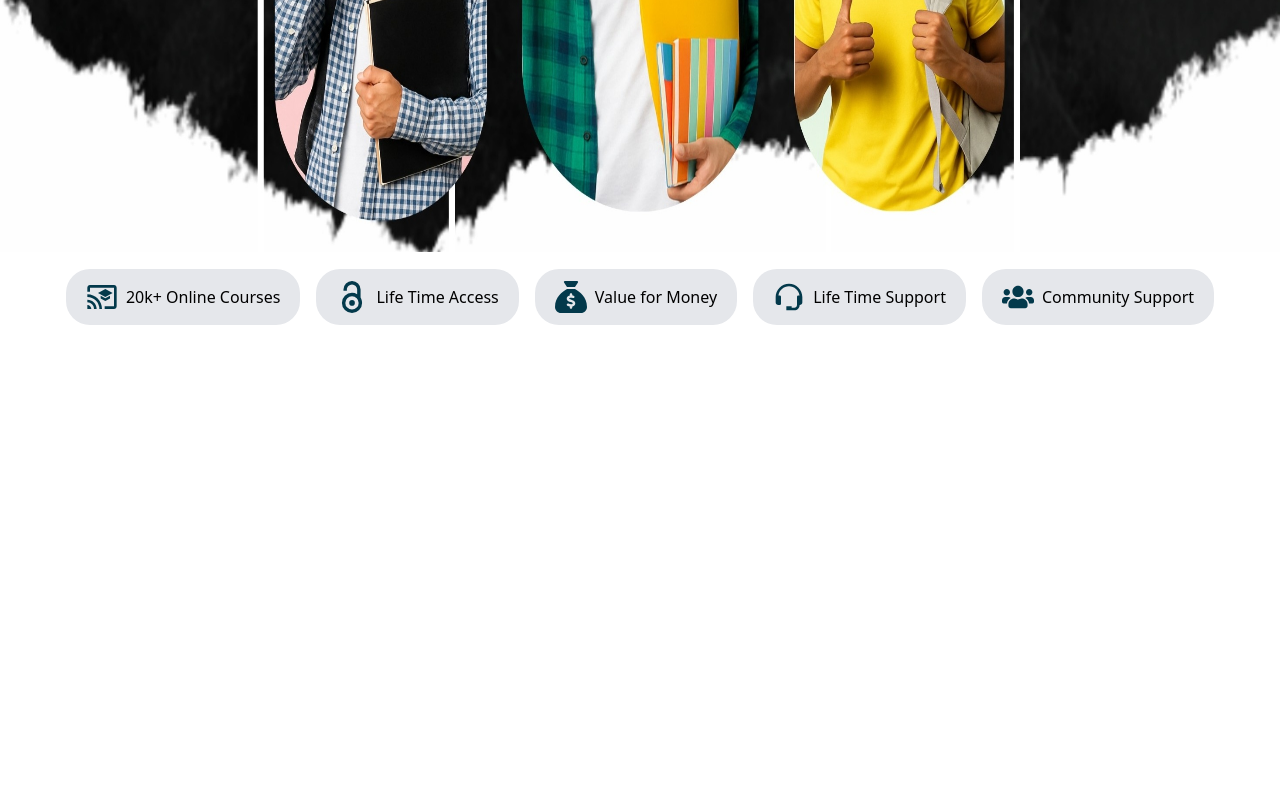
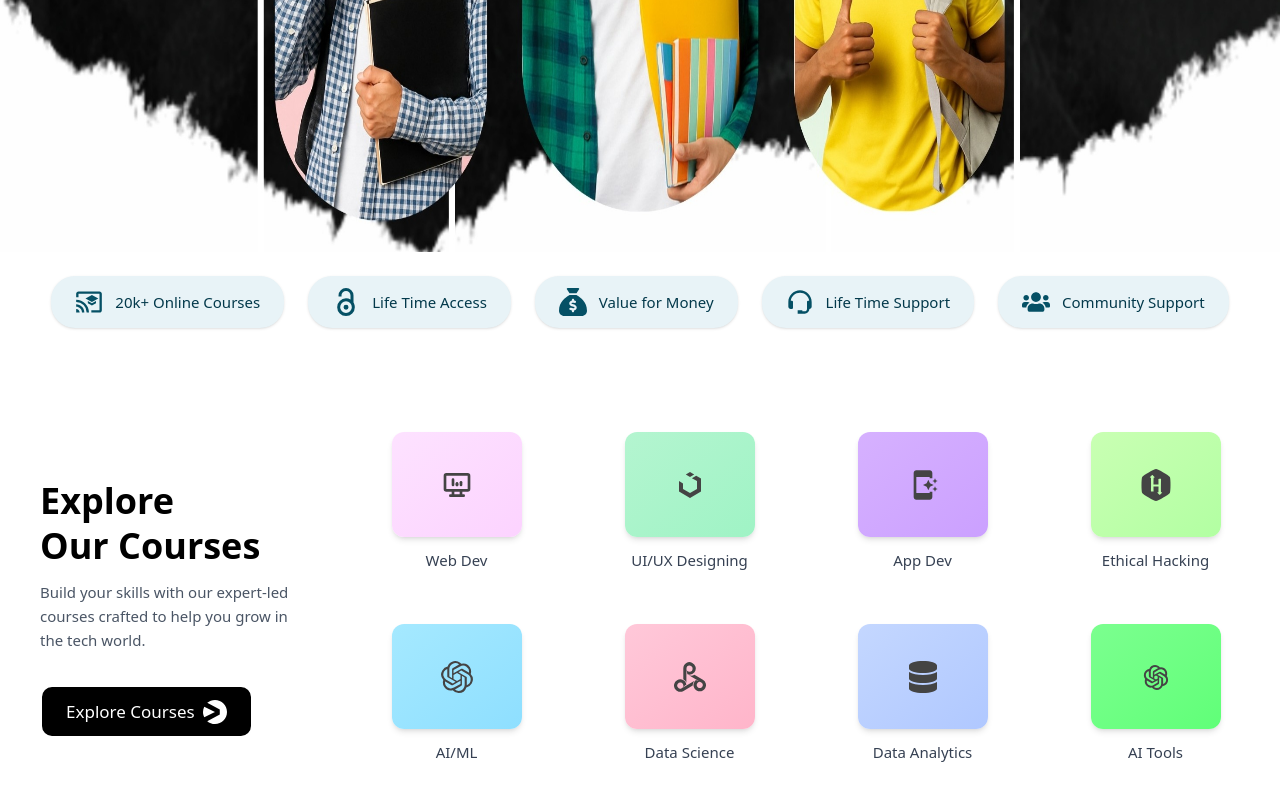
Before and after one commit to Arjun490209/SkillHive, a React (Vite) app in the folder Frontent/: page / in a window 1280 px wide. Shown: the part 868-1668 px from the top of the page. Built offline with nearby package versions, Linux system fonts and the light colour scheme; no server answers.

Commit message:
Footer ui

```diff
--- a/Frontent/src/components/ExploreCourses.jsx
+++ b/Frontent/src/components/ExploreCourses.jsx
@@ -1,15 +1,61 @@
-import React from 'react'
+import React from "react";
+import { SiViaplay } from "react-icons/si";
+import { TbDeviceDesktopAnalytics } from "react-icons/tb";
+import { LiaUikit } from "react-icons/lia";
+import { FaHackerrank } from "react-icons/fa6";
+import { FaDatabase } from "react-icons/fa";
+import { MdAppShortcut } from "react-icons/md";
+import { SiOpenai, SiGoogledataproc } from "react-icons/si";
+import { AiOutlineOpenAI } from "react-icons/ai";
 
 const ExploreCourses = () => {
+  const cards = [
+    { icon: <TbDeviceDesktopAnalytics className="w-8 h-8 text-[#444]" />, label: "Web Dev", bg: "from-[#fde2ff] to-[#fcd3ff]" },
+    { icon: <LiaUikit className="w-8 h-8 text-[#444]" />, label: "UI/UX Designing", bg: "from-[#b4f5d0] to-[#9ff3c5]" },
+    { icon: <MdAppShortcut className="w-8 h-8 text-[#444]" />, label: "App Dev", bg: "from-[#d6b1ff] to-[#cba0ff]" },
+    { icon: <FaHackerrank className="w-8 h-8 text-[#444]" />, label: "Ethical Hacking", bg: "from-[#c9ffb3] to-[#b2ffa2]" },
+    { icon: <SiOpenai className="w-8 h-8 text-[#444]" />, label: "AI/ML", bg: "from-[#a5e9ff] to-[#8edfff]" },
+    { icon: <SiGoogledataproc className="w-8 h-8 text-[#444]" />, label: "Data Science", bg: "from-[#ffc8d9] to-[#ffb5ca]" },
+    { icon: <FaDatabase className="w-8 h-8 text-[#444]" />, label: "Data Analytics", bg: "from-[#c4d7ff] to-[#b0c8ff]" },
+    { icon: <AiOutlineOpenAI className="w-8 h-8 text-[#444]" />, label: "AI Tools", bg: "from-[#7bff8f] to-[#60ff78]" },
+  ];
+
   return (
-    <div className='w-screen min-h-[50vh] lg:h-[50vh] flex flex-col lg:flex-row items-center justify-center gap-4 px-8'>
-        {/* left Top div */}
-        <div></div>
+    <div className="w-screen min-h-[50vh] flex flex-col lg:flex-row items-center justify-center gap-12 px-6 py-10">
 
-        {/* right/bottom div */}
-        <div></div>
+      {/* Left Section */}
+      <div className="w-full lg:w-[350px] flex flex-col items-center lg:items-start justify-center text-center lg:text-left px-4">
+        <span className="text-4xl font-semibold leading-tight">Explore</span>
+        <span className="text-4xl font-semibold leading-tight">Our Courses</span>
+        <p className="text-[15px] mt-3 text-gray-600 leading-relaxed">
+          Build your skills with our expert-led courses crafted to help you grow in the tech world.
+        </p>
+
+        <button className="px-6 py-3 border-2 bg-black text-white rounded-xl text-[17px] font-light flex items-center gap-2 mt-8 cursor-pointer hover:bg-gray-900 transition-all duration-200">
+          Explore Courses <SiViaplay className="w-6 h-6" />
+        </button>
+      </div>
+
+      {/* Right Cards Section */}
+      <div className="w-full max-w-[900px] grid grid-cols-2 sm:grid-cols-3 lg:grid-cols-4 gap-8 place-items-center">
+
+        {cards.map((item, i) => (
+          <div
+            key={i}
+            className="w-[130px] h-40 flex flex-col items-center text-center gap-3 transition-all duration-300 hover:scale-105"
+          >
+            <div
+              className={`w-full h-[105px] rounded-xl bg-gradient-to-br ${item.bg} shadow-md flex items-center justify-center`}
+            >
+              {item.icon}
+            </div>
+            <span className="text-[15px] font-medium text-gray-700">{item.label}</span>
+          </div>
+        ))}
+
+      </div>
     </div>
-  )
-}
+  );
+};
 
-export default ExploreCourses
+export default ExploreCourses;
--- a/Frontent/src/components/Logos.jsx
+++ b/Frontent/src/components/Logos.jsx
@@ -1,36 +1,32 @@
 import React from "react";
 import { MdCastForEducation } from "react-icons/md";
-import {SiOpenaccess} from 'react-icons/si'
-import {FaSackDollar} from 'react-icons/fa6'
-import {BiSupport} from 'react-icons/bi'
-import {FaUsers} from 'react-icons/fa'
+import { SiOpenaccess } from "react-icons/si";
+import { FaSackDollar } from "react-icons/fa6";
+import { BiSupport } from "react-icons/bi";
+import { FaUsers } from "react-icons/fa";
 
 const Logos = () => {
+  const items = [
+    { icon: <MdCastForEducation className="w-7 h-7 text-[#055065]" />, label: "20k+ Online Courses" },
+    { icon: <SiOpenaccess className="w-7 h-7 text-[#055065]" />, label: "Life Time Access" },
+    { icon: <FaSackDollar className="w-7 h-7 text-[#055065]" />, label: "Value for Money" },
+    { icon: <BiSupport className="w-7 h-7 text-[#055065]" />, label: "Life Time Support" },
+    { icon: <FaUsers className="w-7 h-7 text-[#055065]" />, label: "Community Support" },
+  ];
+
   return (
-    <div className="w-full min-h-[90px] flex justify-center items-center flex-wrap gap-4 md:mb-[50px]">
-      <div className="flex justify-center items-center gap-2 px-5 py-3 rounded-3xl bg-gray-200 cursor-pointer">
-        <MdCastForEducation className="w-8 h-8 fill-[#03394b] text-[#163f4b]" />
-        20k+ Online Courses
-      </div>
+    <div className="w-full flex justify-center items-center flex-wrap gap-4 md:gap-6 py-6 md:mb-[40px]">
 
-      <div className="flex justify-center items-center gap-2 px-5 py-3 rounded-3xl bg-gray-200 cursor-pointer">
-        <SiOpenaccess className="w-8 h-8 fill-[#03394b] text-[#163f4b]" />
-        Life Time Access
-      </div>
+      {items.map((item, i) => (
+        <div key={i} className="flex items-center gap-3 px-6 py-3 rounded-3xl cursor-pointer bg-[#e8f3f7] shadow-sm transition-all duration-300 hover:shadow-lg hover:scale-[1.05]">
 
-      <div className="flex justify-center items-center gap-2 px-5 py-3 rounded-3xl bg-gray-200 cursor-pointer">
-        <FaSackDollar className="w-8 h-8 fill-[#03394b] text-[#163f4b]" />
-        Value for Money
-      </div>
+          {item.icon}
+          <span className="font-medium text-[15px] text-[#03394b]">
+            {item.label}
+          </span>
+        </div>
+      ))}
 
-      <div className="flex justify-center items-center gap-2 px-5 py-3 rounded-3xl bg-gray-200 cursor-pointer">
-        <BiSupport className="w-8 h-8 fill-[#03394b] text-[#163f4b]" />
-        Life Time Support
-      </div>
-      <div className="flex justify-center items-center gap-2 px-5 py-3 rounded-3xl bg-gray-200 cursor-pointer">
-        <FaUsers className="w-8 h-8 fill-[#03394b] text-[#163f4b]" />
-        Community Support
-      </div>
     </div>
   );
 };
--- a/Frontent/src/pages/Home.jsx
+++ b/Frontent/src/pages/Home.jsx
@@ -1,62 +1,64 @@
 import React from "react";
 import { Link } from "react-router-dom";
 import Nav from "../components/Nav";
-// import { useNavigate } from "react-router-dom";
 import home from "../assets/home1.jpg";
 import { SiViaplay } from "react-icons/si";
-
 import searchPng1 from "../assets/ai.png";
 import searchPng2 from "../assets/SearchAi.png";
 import Logos from "../components/Logos";
 import ExploreCourses from "../components/ExploreCourses";
 
-
 const Home = () => {
-  // const navigate = useNavigate();
   return (
     <div className="w-full overflow-hidden">
+      {/* Hero Section */}
       <div className="w-full lg:h-[140vh] h-[70vh] relative">
         <Nav />
 
         <img
           src={home}
-          className=" object-cover md:object-fill w-full lg:h-full h-1/2"
+          className="object-cover md:object-fill w-full lg:h-full h-1/2"
           alt=""
         />
 
-        <span className="lg:text-[60px] absolute md:text-4xl text-center lg:top-[10%] top-[15%] w-full flex justify-center items-center text-white font-bold text-2xl capitalize">
+        <span className="absolute top-[15%] md:top-[10%] lg:top-[10%] w-full text-center text-white font-bold capitalize text-2xl md:text-4xl lg:text-[60px] flex justify-center">
           Grow your skills to advance your career
         </span>
-        <span className="lg:text-[60px] absolute md:text-4xl text-center lg:top-[18%] top-[23%] w-full flex justify-center items-center text-white font-bold text-2xl capitalize">
+
+        <span className="absolute top-[23%] md:top-[18%] lg:top-[18%] w-full text-center text-white font-bold capitalize text-2xl md:text-4xl lg:text-[60px] flex justify-center">
           Your career path starts here
         </span>
 
-        <div className="absolute lg:top-[30%] md:top-[80%] top-[75%] w-full flex justify-center items-center gap-3 flex-wrap">
+        {/* Buttons */}
+        <div className="absolute top-[75%] md:top-[80%] lg:top-[30%] w-full flex justify-center items-center gap-3 flex-wrap">
           {/* Button 1 */}
-          <button
-            className="px-5 py-2.5 border-2   lg:border-white border-black bg-white lg:bg-black text-black lg:text-white text-lg font-light flex gap-2 cursor-pointer rounded-lg"
-          >
+          <button className="px-5 py-2.5 border-2 border-black lg:border-white bg-white lg:bg-black text-black lg:text-white text-lg font-light flex gap-2 items-center rounded-lg cursor-pointer">
             View All Courses
             <SiViaplay className="w-7 h-7 fill-black lg:fill-white" />
           </button>
 
           {/* Button 2 */}
-          <button
-            className="px-5 py-2.5 border-2 border-black lg:border-black bg-black lg:bg-white text-white lg:text-black text-lg font-light flex gap-2 cursor-pointer rounded-lg"
-          >
+          <button className="px-5 py-2.5 border-2 border-black bg-black lg:bg-white text-white lg:text-black text-lg font-light flex gap-2 items-center rounded-lg cursor-pointer">
             Search With AI
-            <img src={searchPng1} alt="" className="w-7 h-7 rounded-full hidden lg:block" />
-            <img src={searchPng2} alt="" className="w-7 h-7 rounded-full lg:hidden " />
+            <img
+              src={searchPng1}
+              alt=""
+              className="w-7 h-7 rounded-full hidden lg:block"
+            />
+            <img
+              src={searchPng2}
+              alt=""
+              className="w-7 h-7 rounded-full lg:hidden"
+            />
           </button>
         </div>
+      </div>
 
-        {/* <div onClick={()=>{navigate("/forget-password")}} className=" absolute top-20 left-8 cursor-pointer text-center text-blue-500 underline">
-        forget password
-      </div> */}
+      {/* Logos Section */}
+      <Logos />
 
-      </div>
-      <Logos />
-      <ExploreCourses/>
+      {/* Course Section */}
+      <ExploreCourses />
     </div>
   );
 };
```
